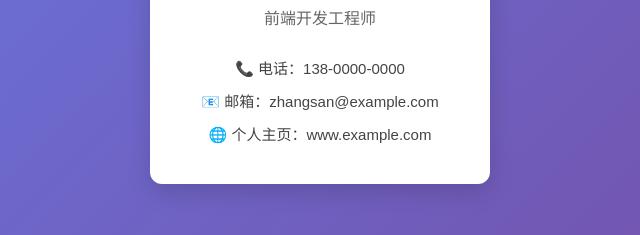
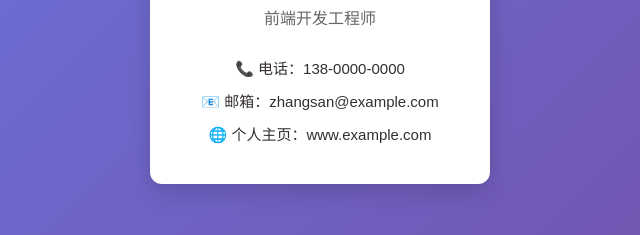
Before and after one commit to emmmmmmmmmnhgdndtho/ProWeb, a plain HTML site: page twoday.html in a window 1280 px wide. Shown: the part 413-648 px from the top of the page, 320-960 px from the left. Drawn offline with Linux system fonts and the light colour scheme.

Commit message:
个人名片

```diff
--- a/twoday.html
+++ b/twoday.html
@@ -83,7 +83,7 @@
         /* 联系单项 */
         .contact-item {
             font-size: 15px;
-            color: #444444;
+            color: #342e2e;
         }
     </style>
 </head>
@@ -103,5 +103,6 @@
             <div class="contact-item">🌐 个人主页：www.example.com</div>
         </div>
     </div>
+
 </body>
 </html>
```
